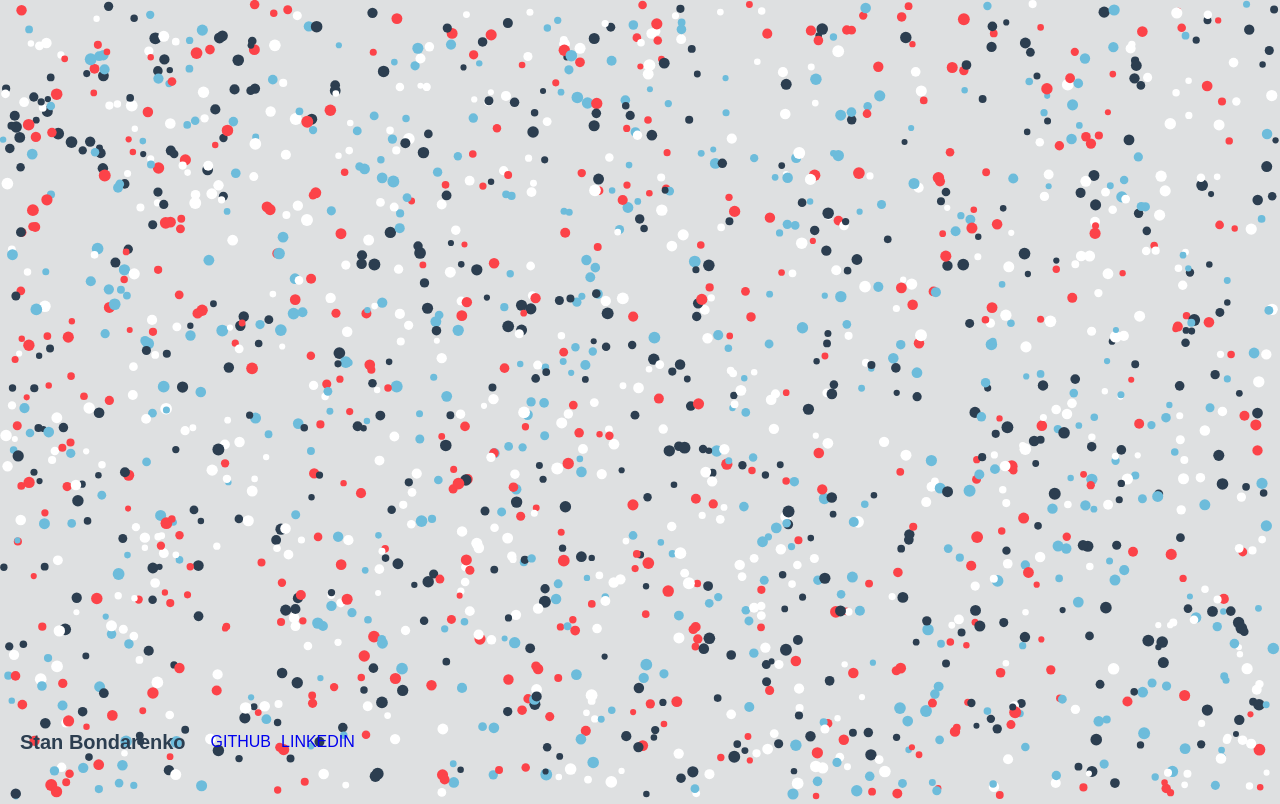
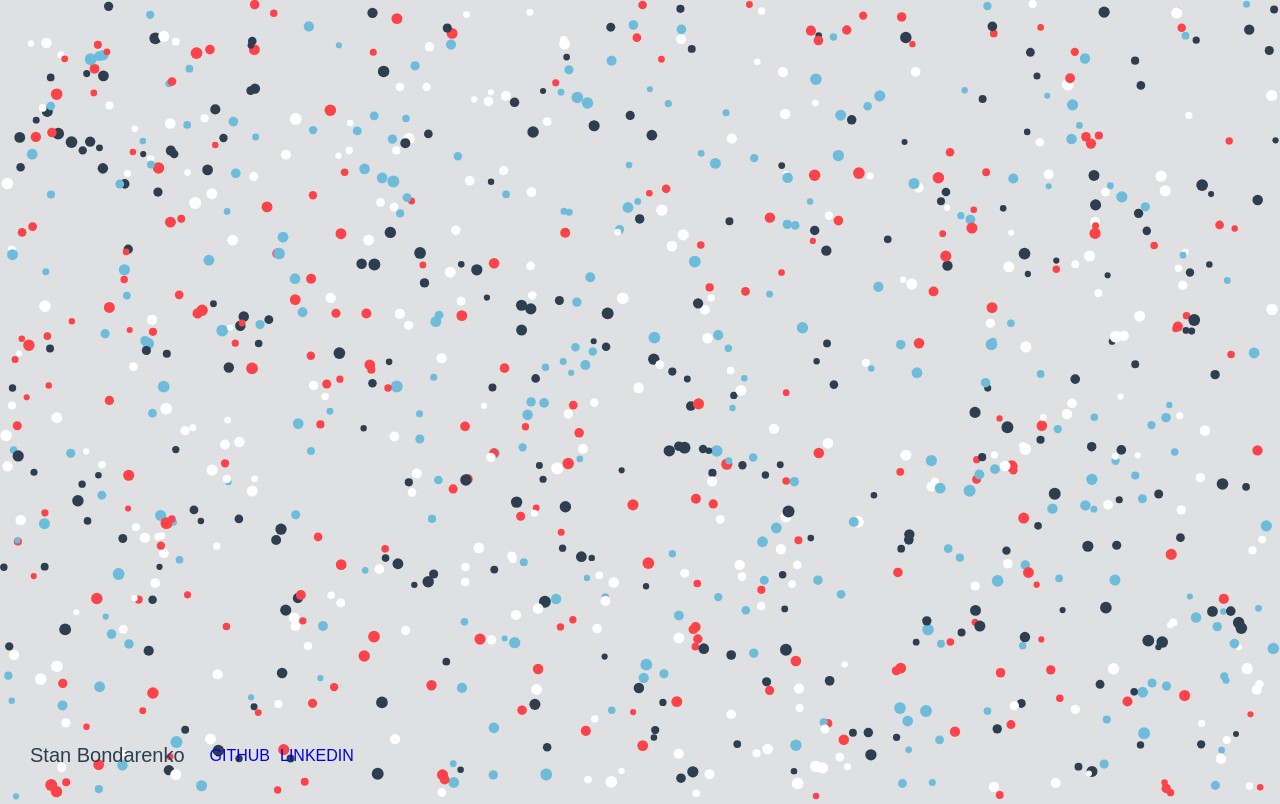
Before and after one commit to stanbond/responsive-cursor, a plain HTML site: page index.html in a window 1280 px wide. Drawn offline with Linux system fonts and the light colour scheme; animation ran at ten frames a second.

Commit message:
css cleanup

```diff
--- a/app.js
+++ b/app.js
@@ -10,7 +10,7 @@ var minBallRadius = 3;
 var maxSpeed = 2;
 var balls = 1000;
 
-if (canv.width > 1000) {
+if (canv.width > 1300) {
   var balls = 1800;
   var maxBallRadius = 50;
 }
@@ -31,6 +31,7 @@ var colorArray = [
 window.addEventListener('mousemove', function(event) {
   mouse.x = event.x;
   mouse.y = event.y;
+  console.log("hover")
 });
 
 window.addEventListener('resize', function() {
--- a/index.html
+++ b/index.html
@@ -20,19 +20,19 @@
       float: right;
       display: flex;
       position: absolute;
-      margin-top: -90px;
-      margin-left: 20px;
+      margin-top: -80px;
+      margin-left: 30px;
       display: flex;
       align-items: center;
       justify-content: center;
       color: #2C3E50;
 
     }
-    h2 {
+    p {
       padding-right: 1em;
       font-size: 20px;;
     }
-    h2:hover, a:hover {
+    p:hover, a:hover {
       color: lightslategray;
     }
     a {
@@ -48,7 +48,7 @@
   <div>
     <!-- <h1>Responsive Backround</h1> -->
     <br/>
-  <h2 className="name">Stan Bondarenko</h2>
+  <p className="name">Stan Bondarenko</p>
   <a href="https://github.com/stanbond/responsive-cursor">Github</a>
   <br/>
   <a href="https://www.linkedin.com/in/stanbondarenko/">LinkedIn</a>
```
